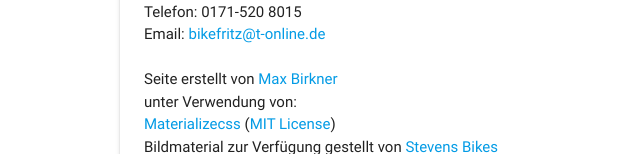
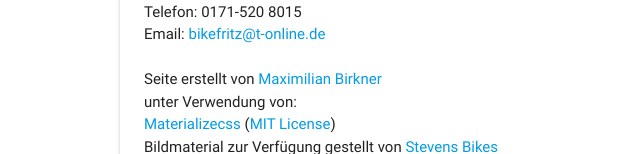
Before and after one commit to maxbrknr/bikefritz, a plain HTML site: page impressum.html in a window 1280 px wide. Shown: the part 646-800 px from the top of the page, 72-712 px from the left. Drawn offline with nearby package versions, Linux system fonts and the light colour scheme.

Commit message:
update contact name

```diff
--- a/impressum.html
+++ b/impressum.html
@@ -69,7 +69,7 @@
                                         Telefon: 0171-520 8015<br>
                                         Email: <a href="mailto:bikefritz@t-online.de">bikefritz@t-online.de</a><br><br>
 
-                                        Seite erstellt von <a href="mailto:maxi.birkner@mytum.de">Max Birkner</a><br>
+                                        Seite erstellt von <a href="mailto:maxi.birkner@mytum.de">Maximilian Birkner</a><br>
                                         unter Verwendung von: <br>
                                         <a href="http://materializecss.com/">Materializecss</a> (<a href="LICENSE">MIT
                                             License</a>)<br>
```
Also changed, not shown: bikefritz4.png (added).
